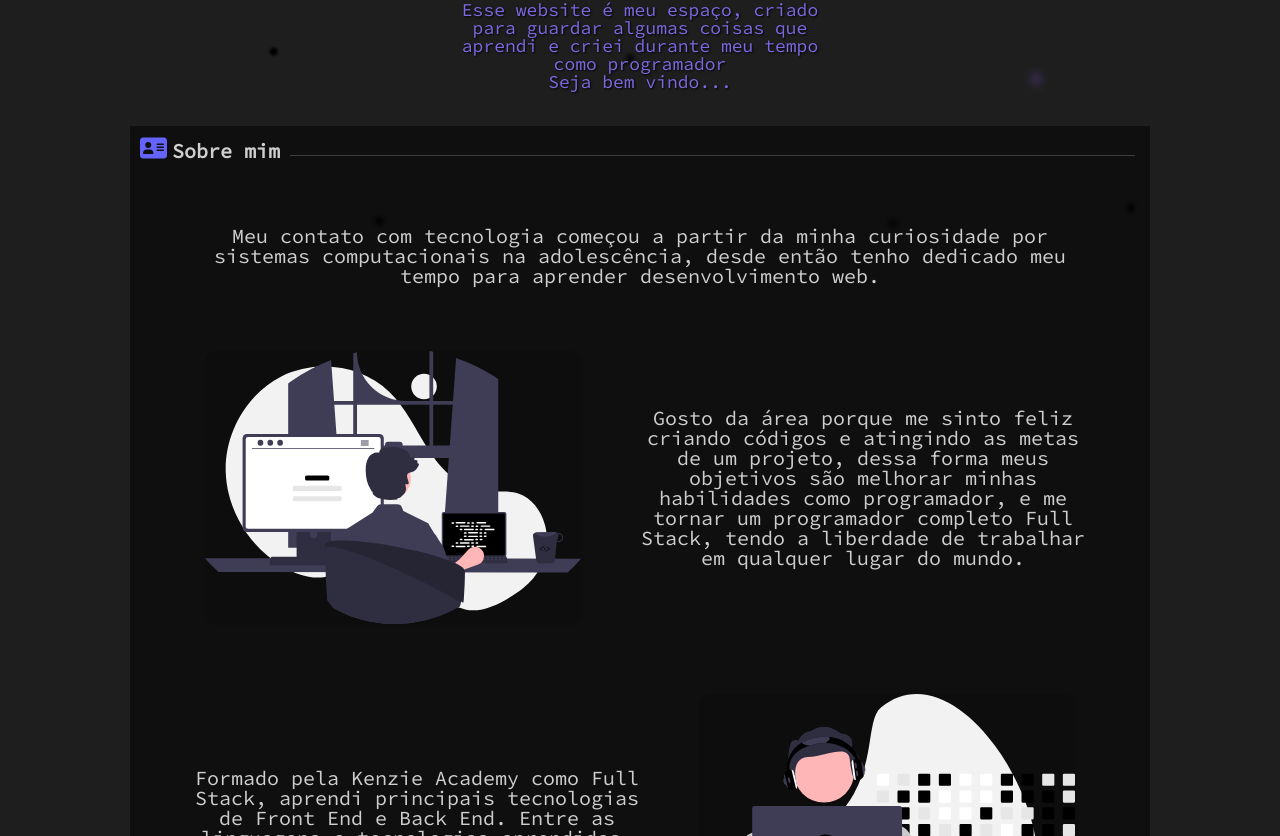
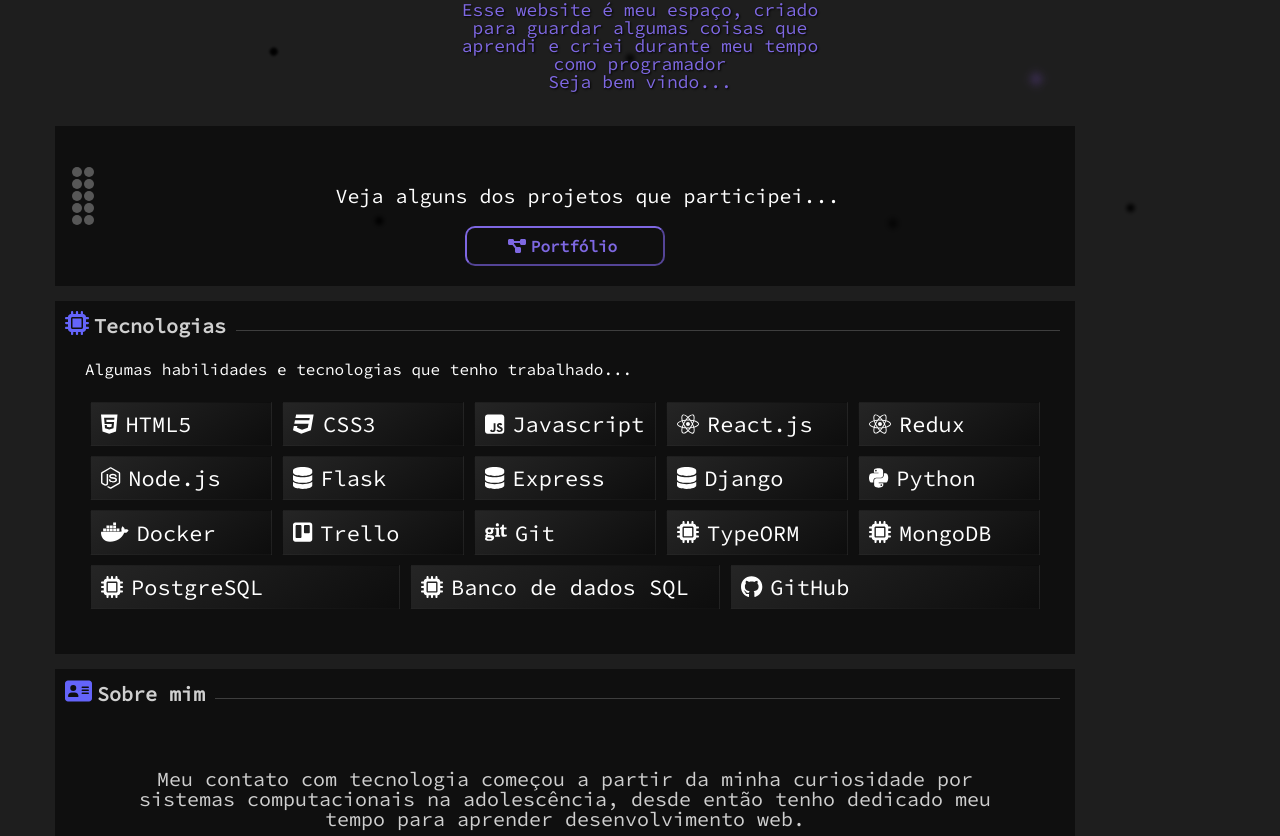
Before and after one commit to KelvinCrepaldi/portfolio, a React (Create React App) app: page / in a window 1280 px wide. Shown: the part 524-1360 px from the top of the page. Built offline with nearby package versions, Linux system fonts and the light colour scheme.

Commit message:
feat: transitions animation

```diff
--- a/package.json
+++ b/package.json
@@ -13,6 +13,7 @@
     "@testing-library/user-event": "^13.2.1",
     "babel-plugin-macros": "^3.1.0",
     "emailjs-com": "^3.2.0",
+    "framer-motion": "^7.3.5",
     "react": "^18.2.0",
     "react-dom": "^18.2.0",
     "react-hook-form": "^7.35.0",
--- a/src/components/ContentContainer /ContentContainer.styles.jsx
+++ b/src/components/ContentContainer /ContentContainer.styles.jsx
@@ -1,6 +1,6 @@
 import styled from "styled-components";
 
-export const Container = styled.div`
+export const Container = styled.section`
   margin: 15px;
   width: 100%;
   max-width: 1000px;
--- a/src/components/NavBar/NavBar.styles.jsx
+++ b/src/components/NavBar/NavBar.styles.jsx
@@ -15,8 +15,7 @@
     top: 70px;
     right: 0px;
     height: 100vh;
-    width: 50vw;
-    min-width: 300px;
+    width: 250px;
 
     background-color: rgb(0, 0, 0, 0.9);
     transition: 0.3s;
@@ -49,7 +48,7 @@
   }
 
   .menu-close {
-    transform: translateX(50vw);
+    right: -250px;
     opacity: 0;
   }
 
--- a/src/pages/Home/index.jsx
+++ b/src/pages/Home/index.jsx
@@ -1,4 +1,5 @@
 import { HomeContainer } from "./Home.styles";
+import { motion } from "framer-motion";
 
 import ContentContainer from "../../components/ContentContainer ";
 import AboutMe from "../../components/AboutMe";
@@ -18,6 +19,12 @@
 const Home = () => {
   return (
     <HomeContainer>
+      <motion.div
+        initial={{ opacity: 0 }}
+        animate={{ opacity: 1 }}
+        exit={{ opacity: 0 }}
+        transition={{ duration: 0.3 }}
+      >
         <div className="title-content">
           <div className="apresentation-content">
             <img className="me-img" src={meImg} alt="user" />
@@ -57,19 +64,19 @@
             <span> Seja bem vindo...</span>
           </div>
         </div>
-
-      <ContentContainer icon={faAddressCard} title="Sobre mim">
-        <AboutMe />
+        <ContentContainer>
+          <GoToPortfolio />
         </ContentContainer>
         <ContentContainer icon={faMicrochip} title="Tecnologias">
           <Technologies />
         </ContentContainer>
-      <ContentContainer>
-        <GoToPortfolio />
+        <ContentContainer icon={faAddressCard} title="Sobre mim">
+          <AboutMe />
         </ContentContainer>
         <ContentContainer title="Contato" icon={faEnvelope}>
           <Contact />
         </ContentContainer>
+      </motion.div>
     </HomeContainer>
   );
 };
--- a/src/pages/Portfolio/index.jsx
+++ b/src/pages/Portfolio/index.jsx
@@ -2,6 +2,7 @@
 import ContentContainer from "../../components/ContentContainer ";
 import ProjectCard from "../../components/ProjetcCard";
 import imgProjects from "../../assets/imgprojects.svg";
+import { motion } from "framer-motion";
 
 import { faDiagramProject } from "@fortawesome/free-solid-svg-icons";
 import { projectsData } from "../../database/techs";
@@ -9,14 +10,20 @@
 const Portfolio = () => {
   return (
     <PortfolioContainer>
+      <motion.div
+        initial={{ opacity: 0 }}
+        animate={{ opacity: 1 }}
+        exit={{ opacity: 0 }}
+        transition={{ duration: 0.3 }}
+      >
         <ContentContainer title="Portfólio" icon={faDiagramProject}>
           <div className="projects-apresentation">
             <img src={imgProjects} />
             <div>
               <p>
                 Criei alguns projetos, páginas e APIs durante meu tempo como
-              programador, com o objetivo de sempre melhorar. Aqui estão alguns
-              deles...
+                programador, com o objetivo de sempre melhorar. Aqui estão
+                alguns deles...
               </p>
               {/* <div className="tech-filter">
             <label>
@@ -38,6 +45,7 @@
             })}
           </div>
         </ContentContainer>
+      </motion.div>
     </PortfolioContainer>
   );
 };
--- a/src/routes/index.jsx
+++ b/src/routes/index.jsx
@@ -1,4 +1,5 @@
 import { Route, Routes } from "react-router-dom";
+import { AnimatePresence } from "framer-motion";
 
 import Home from "../pages/Home";
 import Portfolio from "../pages/Portfolio";
@@ -9,10 +10,12 @@
   return (
     <Layout>
       <ScrollToTop>
-        <Routes>
-          <Route exact path="/" element={<Home />} />
-          <Route path="/portfolio" element={<Portfolio />} />
-        </Routes>
+        <AnimatePresence>
+          <Routes>
+            <Route exact path="/" element={<Home />} />
+            <Route path="/portfolio" element={<Portfolio />} />
+          </Routes>
+        </AnimatePresence>
       </ScrollToTop>
     </Layout>
   );
```
Also changed, not shown: 2 other files (tests, documents, lock files or other folders). Lines whose indentation alone changed are shown as unchanged.
